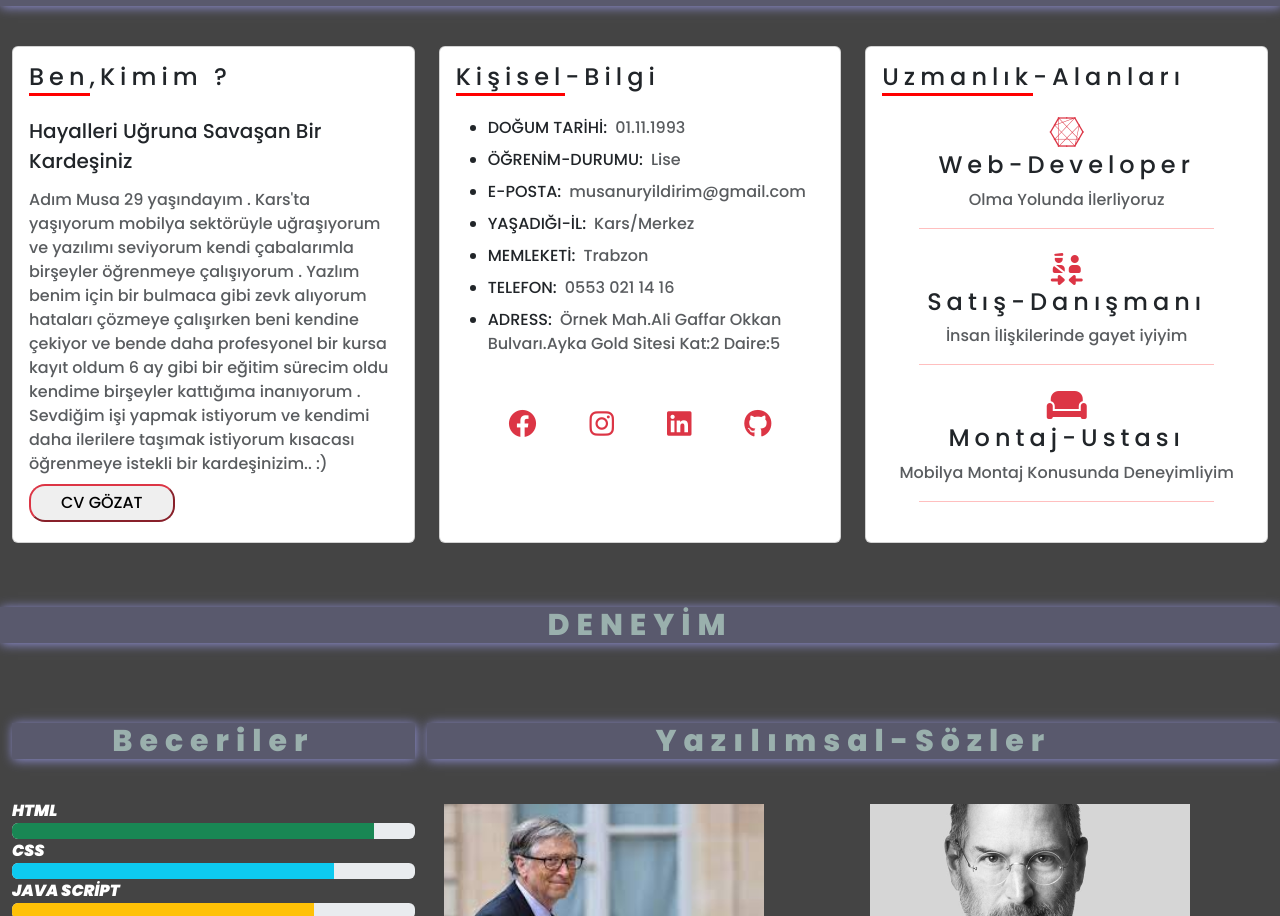
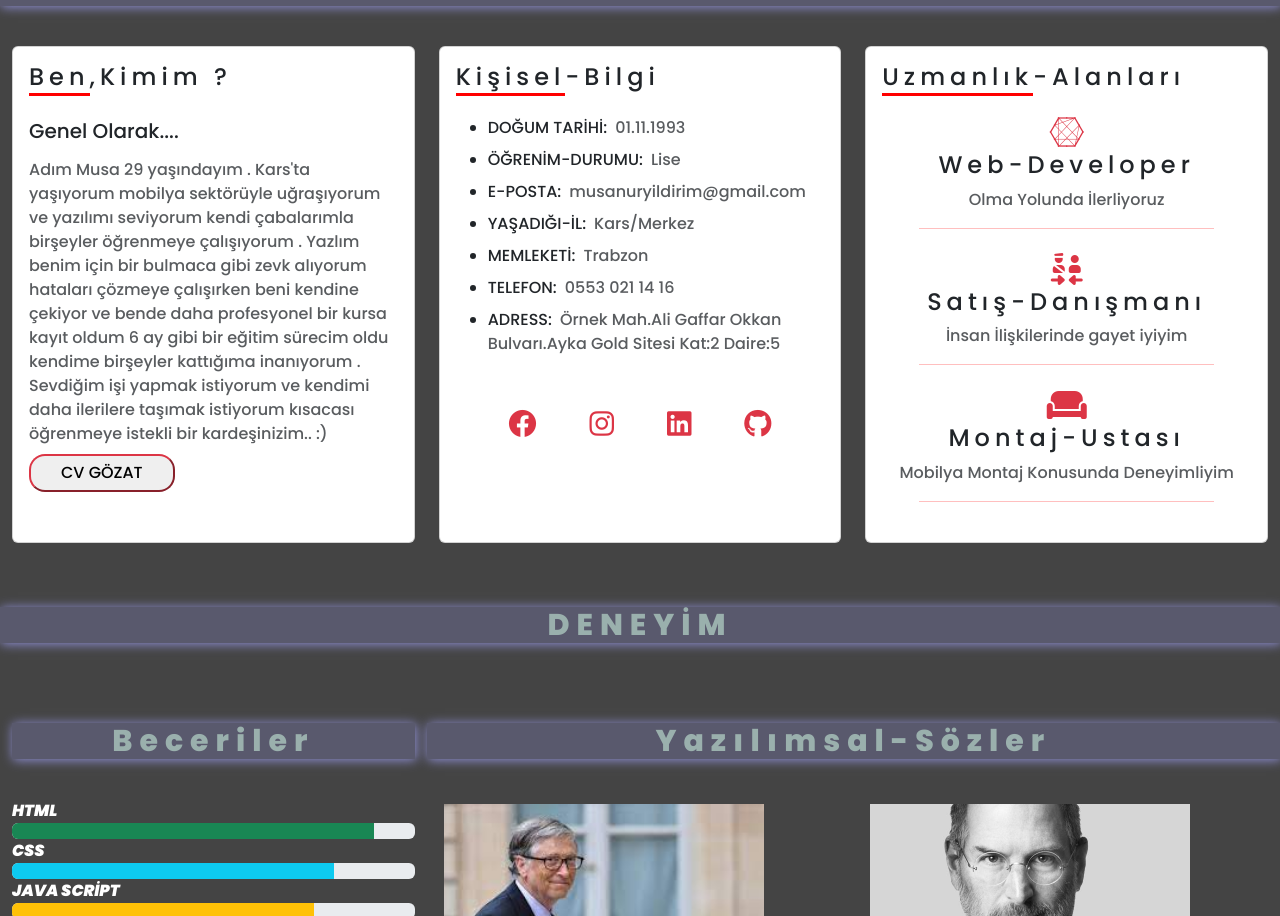
Before and after one commit to MUSA3661/React-Portfolyo, a React (Create React App) app: page / in a window 1280 px wide. Shown: the part 1066-1982 px from the top of the page. Built offline with nearby package versions, Linux system fonts and the light colour scheme.

Commit message:
Update Section1.js

```diff
--- a/src/components/Section1.js
+++ b/src/components/Section1.js
@@ -12,7 +12,7 @@ export default function Section1() {
                 <span class="section1-text">Ben</span>,Kimim ?
               </h5>
               <p class="card-text text-capitalize fs-5">
-                Hayalleri uğruna savaşan bir kardeşiniz
+                Genel Olarak....
               </p>
               <p class="card-subtitle mb-2 text-muted ">
                Adım Musa 29 yaşındayım . Kars'ta yaşıyorum mobilya sektörüyle uğraşıyorum ve yazılımı seviyorum kendi çabalarımla birşeyler öğrenmeye çalışıyorum . Yazlım benim için bir bulmaca gibi zevk alıyorum hataları çözmeye çalışırken beni kendine çekiyor ve bende daha profesyonel bir kursa kayıt oldum 6 ay gibi bir eğitim sürecim oldu kendime birşeyler kattığıma inanıyorum . Sevdiğim işi yapmak istiyorum ve kendimi daha ilerilere taşımak istiyorum kısacası öğrenmeye istekli bir kardeşinizim.. :)
```
